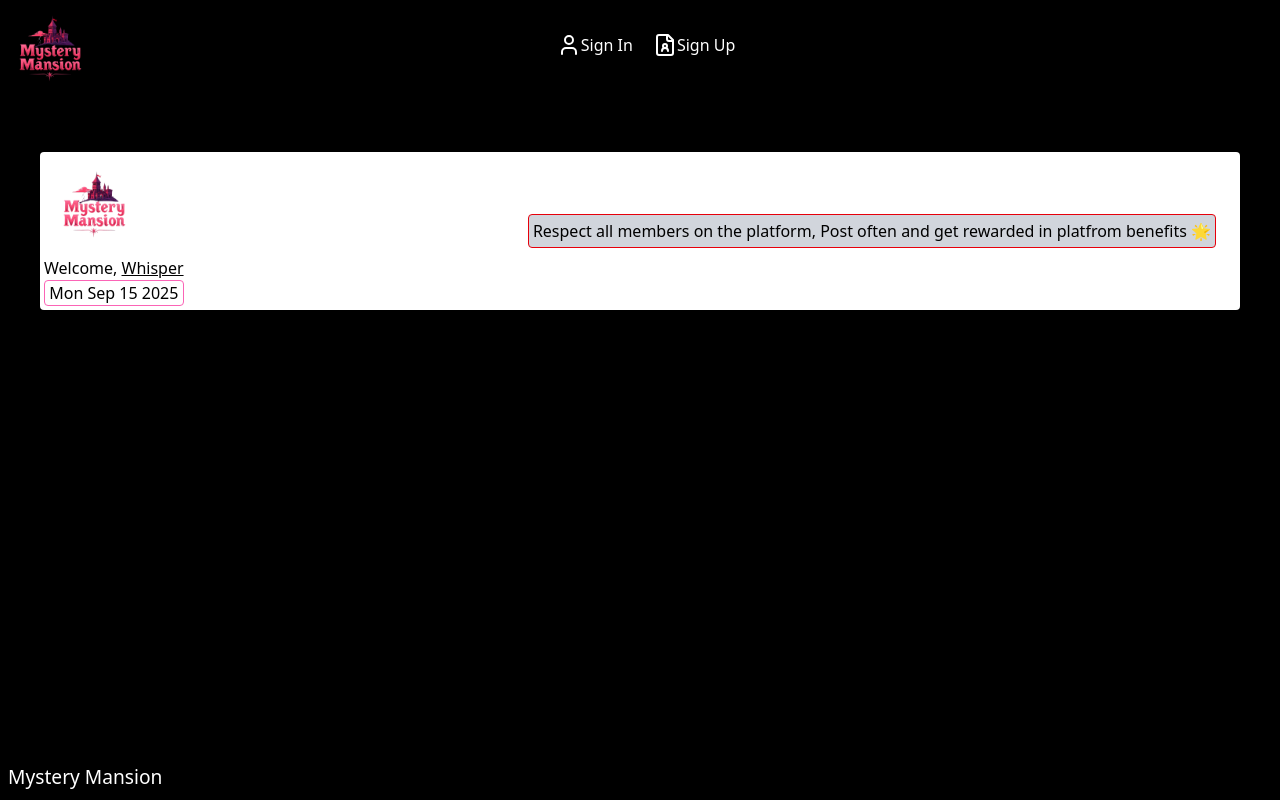
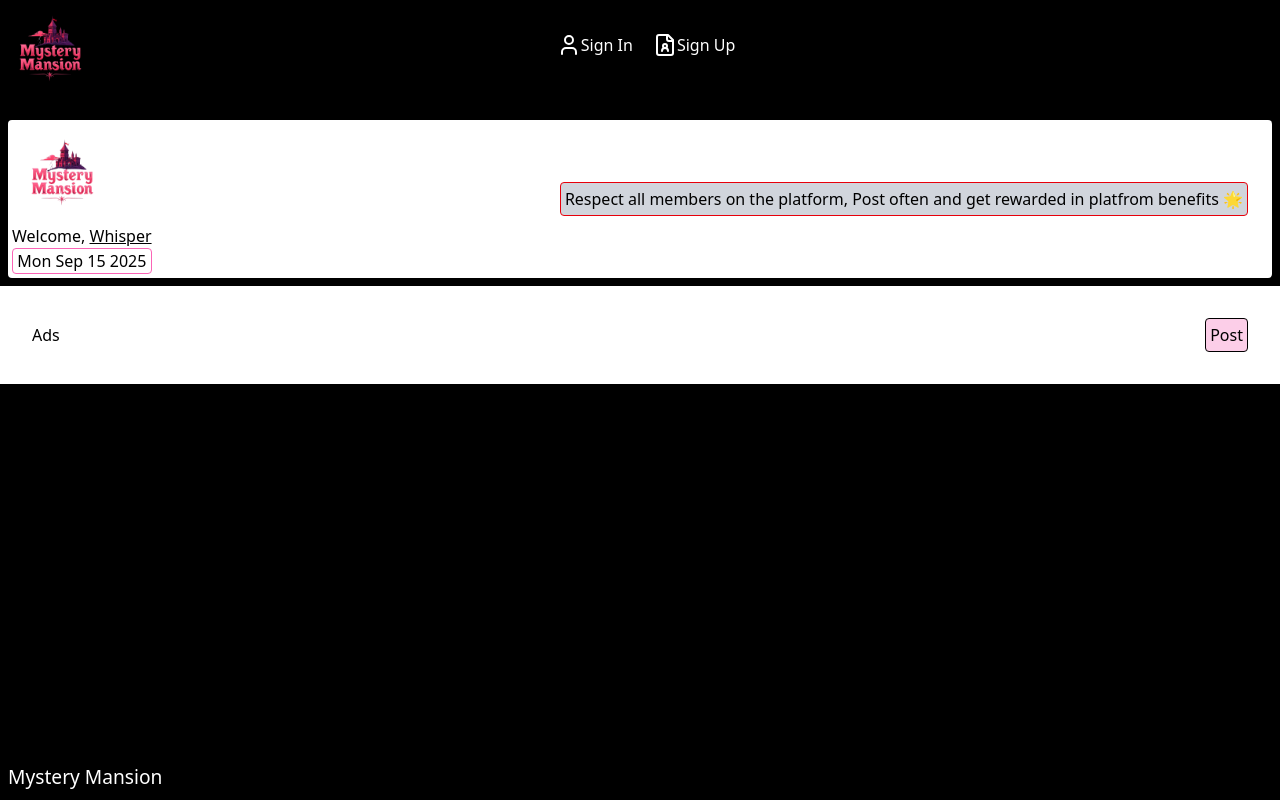
Before and after one commit to INEEDDMONEYY/UNINTERESTED, a React (Vite) app in the folder onex/: page / in a window 1280 px wide. Built offline with nearby package versions, Linux system fonts and the light colour scheme.

Commit message:
Post form UI finished, payment redirect & logic not finished. Body component UI almost finished, just need to finish the post card component.

```diff
--- /dev/null
+++ b/onex/src/components/Body.jsx
@@ -0,0 +1,22 @@
+import { Link } from 'react-router'
+
+export default function Body() {
+    return(
+        <>
+        <section>
+            <div className="bg-white p-5">
+                {/** Hidden button for post when logged in */}
+                <div className="flex justify-between p-3 items-center">
+                    <h3>Ads</h3>
+                    <div className="post-btn-div">
+                        <Link to="/post"><button className="border-1 p-1 rounded bg-pink-200 post-btn hover-pointer" id="post-btn">Post</button></Link>
+                    </div>
+                </div>
+                <div className="h-full bg-gray-400 grid">
+                    {/**Post card will go here */}
+                </div>
+            </div>
+        </section>
+        </>
+    )
+}
--- a/onex/src/components/Header.jsx
+++ b/onex/src/components/Header.jsx
@@ -1,6 +1,7 @@
 import Logo from '../assets/Logo2.png'
 
 export default function Header() {
+    //Dev message for updates
     function OptionalMessage(message) {
         message = 'Respect all members on the platform, Post often and get rewarded in platfrom benefits 🌟';
         return message;
@@ -17,7 +18,7 @@ export default function Header() {
         // /
         <>
             <section>
-                <div className="m-10">
+                <div className="m-2">
                     <div className="bg-white p-1 flex items-center rounded justify-between">
                         <div className="inline-block items-center text-center">
                             <img src={Logo} alt="Company Logo" className="logo" />
--- /dev/null
+++ b/onex/src/components/PostCard.jsx
@@ -0,0 +1,6 @@
+export default function PostCard() {
+    return(
+        <>
+        </>
+    )
+}
--- /dev/null
+++ b/onex/src/components/PostForm.jsx
@@ -0,0 +1,32 @@
+import { Link } from "react-router";
+
+export default function PostForm() {
+    //Form logic
+    function PostFormSubmission() {
+        const Form = document.getElementById('post-form')
+    }
+    //Payment Message
+    function CheckboxMessage(message) {
+        message = 'Checking this box you are acknowledging that each post will cost $10, if for any reason you have questions on our post requirements please look at our post policy. Sincerly, Myster Mansion !'
+        return message;
+    }
+
+    return(
+        <>
+        <form action="" method="post" className="flex flex-col w-96" id="post-form">
+            <input type="file" name="picture" id="post-picture" className="border-2 border-black m-2 px-1 text-[1rem] text-black rounded-lg" required/>
+            <input type="text" name="username" id="post-username" className="border-2 border-black m-2 px-1 text-[1rem] text-black rounded-lg" placeholder="Enter alias" required/>
+            <textarea name="post" id="post-description" className="border-2 border-black m-2 px-1 text-[1rem] text-black rounded-lg" placeholder="Enter text" required></textarea>
+            <div className="p-1 text-[0.7rem]">
+                <input type="checkbox" name="payment-checkbox" id="payment-checkbox" required/>
+                <label htmlFor="payment-checkbox" className="mx-1">{CheckboxMessage()}</label>
+            </div>
+            <div>
+                {/**Redirect to payment on click, after payment redirect to ths */}
+                <button type="submit" name="submit" className="border-2 border-white m-1 px-1 text-black text-[1.3rem] rounded-md" id="post-submit-btn">Post</button>
+            </div>
+            <Link to="/home"><p className="underline text-black">Return home</p></Link>
+        </form>
+        </>
+    )
+}
--- a/onex/src/index.css
+++ b/onex/src/index.css
@@ -41,6 +41,10 @@ main {
 
 .logo {
   width: 100px;
+}
+
+button:hover {
+    cursor: pointer
 }
 
 
--- a/onex/src/main.jsx
+++ b/onex/src/main.jsx
@@ -8,6 +8,7 @@ import Home from './pages/homePage.jsx'
 import SignIn from './pages/signInPage.jsx'
 import SignUp from './pages/signUpPage.jsx'
 import ForgotPass from './pages/forgotPassPage.jsx'
+import Post from './pages/postPage'
 
 const router = createBrowserRouter([
   {
@@ -30,6 +31,10 @@ const router = createBrowserRouter([
     path: "forgotpass",
     element: <ForgotPass />,
   },
+  {
+    path: "post",
+    element: <Post />,
+  },
 ]);
 
 
--- a/onex/src/pages/forgotPassPage.jsx
+++ b/onex/src/pages/forgotPassPage.jsx
@@ -4,9 +4,9 @@ import Logo from '../assets/Logo.png'
 export default function ForgotPasswordPage() {
     return(
         <>
-        <div className="flex flex-col signin-bg h-screen p-[200px] overflow-hidden">
+        <div className="flex flex-col signin-bg h-screen p-[200px] overflow-hidden place-content-center">
             <div className="inline-block bg-gray-300 text-center rounded-lg w-96 self-center p-2 form-bg">
-                <div className="flex place-items-center justify-self-center">
+                <div className="flex place-items-center justify-self-center text-center">
                     <h1 className="text-black text-[2rem]">Mystery Mansion</h1>
                     <img src={Logo} alt="" className="signin-logo" />
                 </div>
--- a/onex/src/pages/homePage.jsx
+++ b/onex/src/pages/homePage.jsx
@@ -1,5 +1,6 @@
 import Navbar from '../components/Navbar.jsx'
 import Heading from '../components/Header.jsx'
+import Body from '../components/Body.jsx'
 import Footer from '../components/Footer.jsx'
 export default function HomePage() {
     return(
@@ -12,6 +13,9 @@ export default function HomePage() {
                 <Heading />
             </div>
         </main>
+        <section>
+            <Body />
+        </section>
         <footer className="absolute bottom-0">
             <Footer />
         </footer>
--- /dev/null
+++ b/onex/src/pages/postPage.jsx
@@ -0,0 +1,22 @@
+import PostForm from "../components/PostForm"
+import Logo from '../assets/Logo.png'
+
+export default function PostPage() {
+    return(
+        <>
+        <div className="flex flex-col bg-pink-400 h-screen p-[200px] overflow-hidden place-content-center">
+                    <div className="inline-block bg-gray-300 text-center rounded-lg w-96 self-center p-2 form-bg">
+                        <div className="flex place-items-center justify-self-center align-center text-center">
+                            <h1 className="text-black text-[2rem]">Mystery Mansion</h1>
+                            <img src={Logo} alt="" className="signin-logo" />
+                        </div>
+                        <h3 className="text-black text-[2rem]">Post</h3>
+                        <p className="text-black text-[1.2rem]">There's men waiting to hear from you!</p>
+                        <div className="justify-self-center">
+                            <PostForm />
+                        </div>
+                    </div>
+                </div>
+        </>
+    )
+}
--- a/onex/src/pages/signInPage.jsx
+++ b/onex/src/pages/signInPage.jsx
@@ -4,9 +4,9 @@ import SigninLogo from '../assets/Logo.png'
 export default function SignIn() {
     return(
         <>
-        <div className="flex flex-col signin-bg h-screen w-[100vh] p-[200px] overflow-hidden">
+        <div className="flex flex-col signin-bg h-screen p-[200px] overflow-hidden place-content-center">
             <div className="inline-block bg-gray-300 text-center rounded-lg w-96 self-center p-2 form-bg">
-                <div className="flex place-items-center justify-self-center align-center">
+                <div className="flex place-items-center justify-self-center align-center text-center">
                     <h1 className="text-black text-[2rem]">Mystery Mansion</h1>
                     <img src={SigninLogo} alt="" className="signin-logo" />
                 </div>
--- a/onex/src/pages/signUpPage.jsx
+++ b/onex/src/pages/signUpPage.jsx
@@ -4,9 +4,9 @@ import Logo from '../assets/Logo.png'
 export default function SignupPage() {
     return(
         <>
-        <div className="flex flex-col signup-bg h-screen p-[200px] overflow-hidden">
+        <div className="flex flex-col signup-bg h-screen p-[200px] overflow-hidden place-content-center">
             <div className="inline-block bg-gray-300 text-center rounded-lg w-96 self-center p-2 form-bg">
-                <div className="flex place-items-center justify-self-center">
+                <div className="flex place-items-center justify-self-center text-center">
                     <h1 className="text-black text-[2rem]">Mystery Mansion</h1>
                     <img src={Logo} alt="" className="signin-logo" />
                 </div>
```
